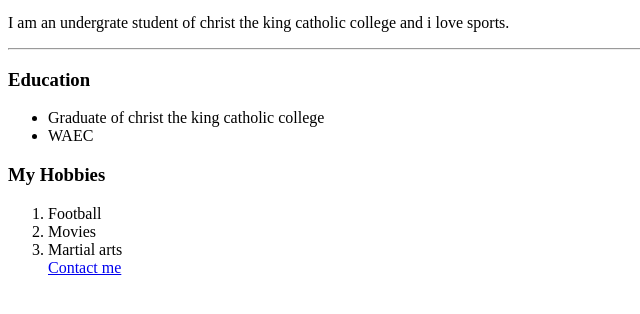
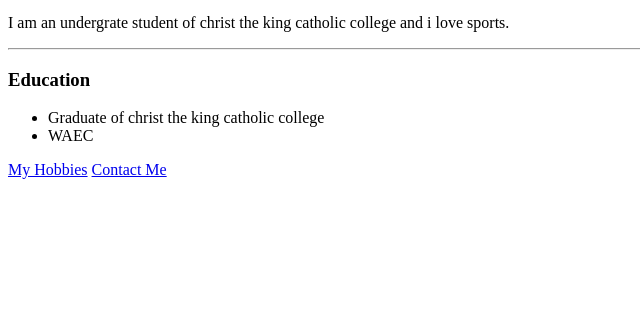
Before and after one commit to hypefred/CV, a plain HTML site: page index.html in a window 1280 px wide. Shown: the part 100-414 px from the top of the page, without its empty margins (0-640 px from the left). Drawn offline with Linux system fonts and the light colour scheme.

Commit message:
Update index.html

```diff
--- a/index.html
+++ b/index.html
@@ -3,7 +3,10 @@
 <head>
    <meta charset="UTF-8">
    <title>Fred's personal site</title>
+   <link rel="stylesheet" href="css/styles.css">
+
 </head>
+
 <body>
    <h1>Fredrick Nwankwo</h1>
    <p><em>undergraduate student</em></p>
@@ -14,12 +17,8 @@
        <li>Graduate of christ the king catholic college</li>
        <li>WAEC</li>
    </ul>
-    <h3>My Hobbies</h3>
-    <ol>
-      <li>Football</li>
-      <li>Movies</li>
-      <li>Martial arts</li>
-      <a href="contact-me.html">Contact me</a>
+     <a href="hobbies.html">My Hobbies</a>
+     <a href="contact-me.html">Contact Me</a>
 
 
 </body>
```
Lines whose indentation alone changed are shown as unchanged.
